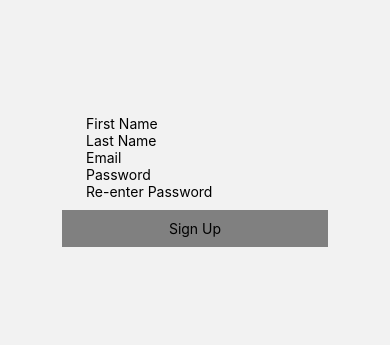
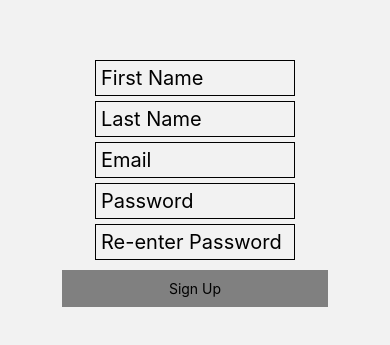
Before and after one commit to chakvigs/Tennis-App, a React Native app: screen /SignUp in a window 390 px wide. Shown: the part 241-586 px from the top of the page. Built offline with nearby package versions, Linux system fonts and the light colour scheme.

Commit message:
Added styling for sign up and landing screen logo

```diff
--- a/screens/LandingScreen.jsx
+++ b/screens/LandingScreen.jsx
@@ -18,7 +18,12 @@ export default class LandingScreen extends React.Component {
           onChangeText={text => this.setState({
             password:text
           })}/>*/}
-        <Image source = {require('../assets/tennisCourtLogo.png')}/>
+        <View style = {styles.imageContainer}>
+          <Image style = {styles.logoImage} source = {require('../assets/tennisCourtLogo.png')}/>
+        </View>
+        <Text style = {styles.text}>
+          Tennis App
+        </Text>
         <TouchableOpacity
           onPress = {() => this.props.navigation.navigate('Login')}
           style = {styles.button}
@@ -81,5 +86,13 @@ const styles = StyleSheet.create({
   },
   text: {
     fontSize: 25
+  },
+  imageContainer: {
+
+  },
+  logoImage: {
+    width: screen.width/3,
+    aspectRatio: 1,
+    height: undefined
   }
 })
--- a/screens/SignUpScreen.jsx
+++ b/screens/SignUpScreen.jsx
@@ -17,29 +17,29 @@ export default class SignUpScreen extends React.Component {
   render() {
     return(
       <View style = {styles.container}>
-        <TextInput
+        <TextInput  style = {styles.textInput}
           placeholder="First Name"
           onChangeText={text => this.setState({
             firstName:text
           })}/>
-        <TextInput
+        <TextInput style = {styles.textInput}
           placeholder="Last Name"
           onChangeText={text => this.setState({
             lastName:text
           })}/>
-        <TextInput
+        <TextInput  style = {styles.textInput}
           placeholder="Email"
           onChangeText={text => this.setState({
             email:text
           })}/>
-        <TextInput
+        <TextInput style = {styles.textInput}
           secureTextEntry = {true}
           placeholder="Password"
           onChangeText={text => this.setState({
             password:text
           })}/>
 
-        <TextInput
+        <TextInput style = {styles.textInput}
           secureTextEntry = {true}
           placeholder="Re-enter Password"
           onChangeText={text => this.setState({
@@ -70,4 +70,12 @@ const styles = StyleSheet.create({
     alignItems: 'center',
     justifyContent: 'center',
   },
+  textInput: {
+    borderWidth: 1,
+    borderColor: 'black',
+    width: 200,
+    padding: 5,
+    marginTop: 5,
+    fontSize: 20,
+  }
 })
```
Also changed, not shown: style.css (added).
